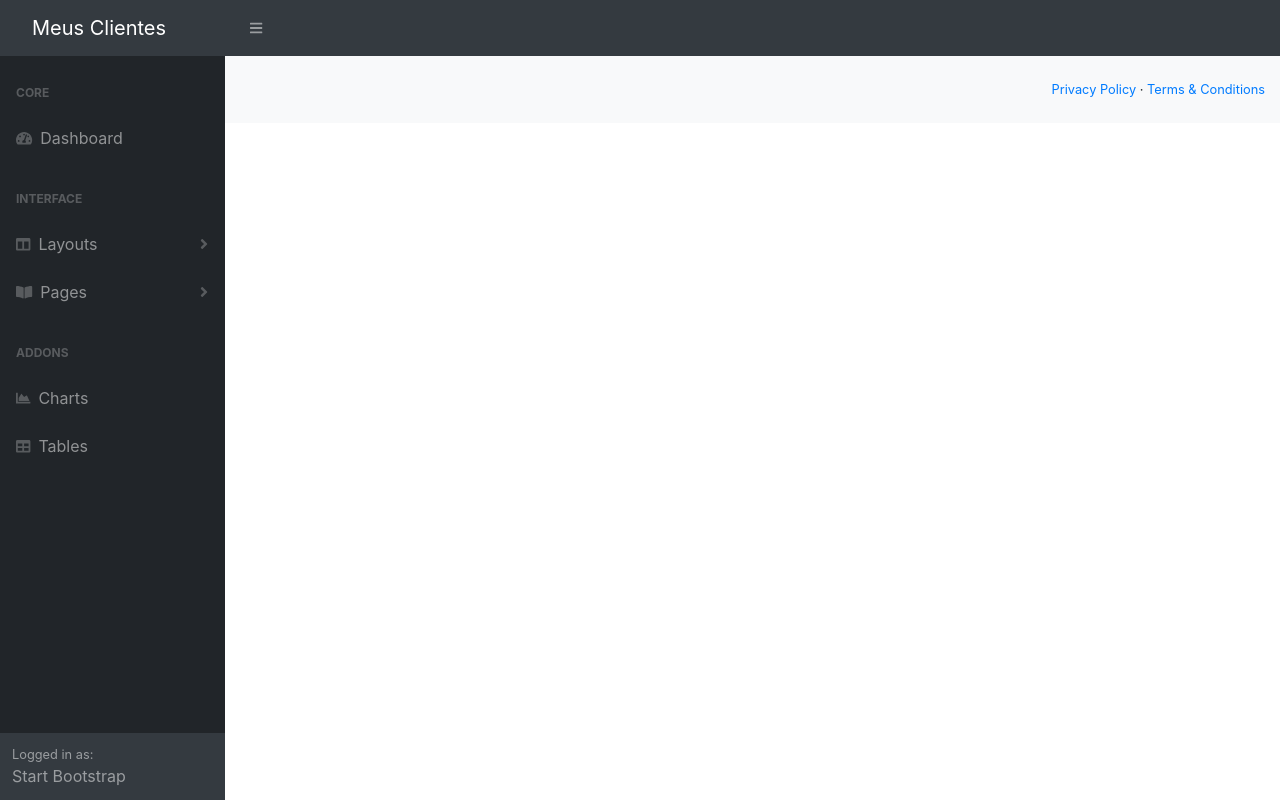
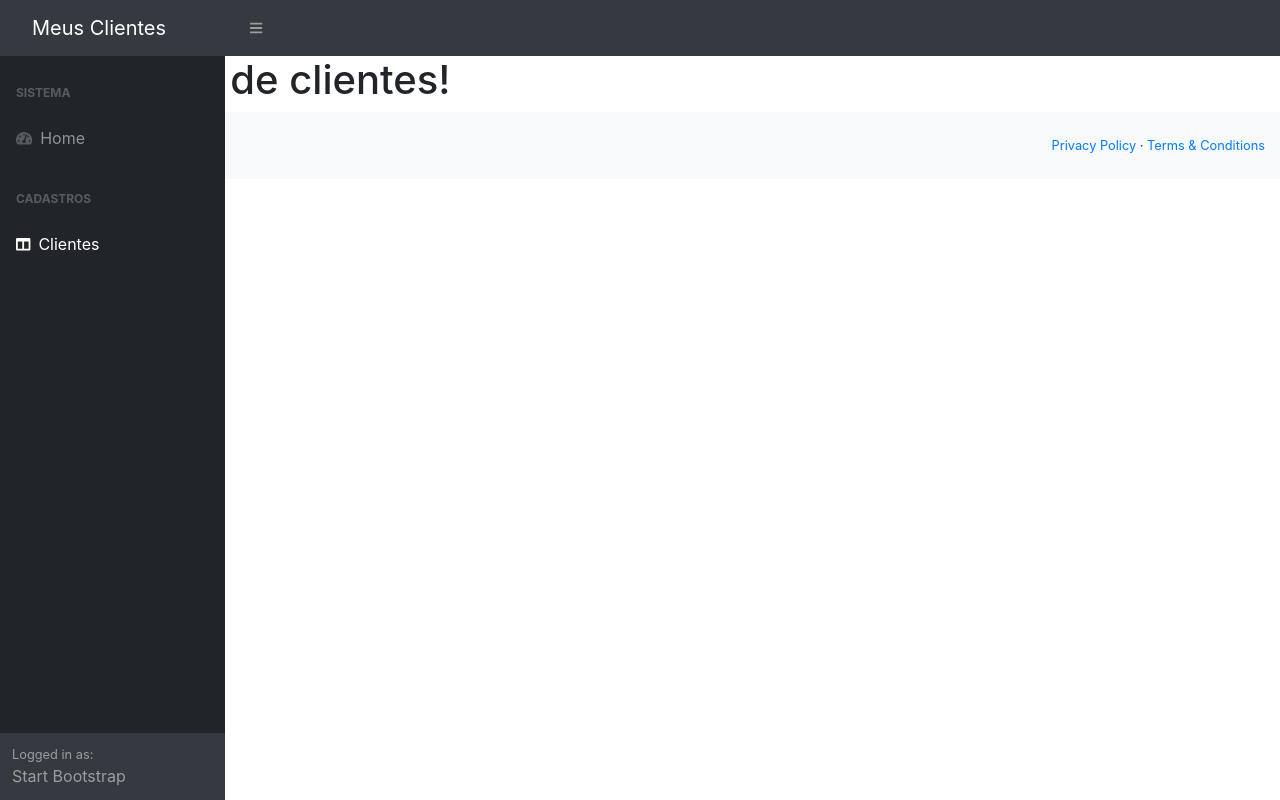
Before and after one commit to lucashsouza/angular-e-spring-full-stack, an Angular app in the folder clientes-app/: page /clientes-form in a window 1280 px wide. Before the commit this address led to /. Built offline with nearby package versions, Linux system fonts and the light colour scheme.

Commit message:
routerLinks

```diff
--- a/clientes-app/src/app/app.module.ts
+++ b/clientes-app/src/app/app.module.ts
@@ -7,6 +7,7 @@ import { AppComponent } from './app.component';
 import { TemplateModule } from './template/template.module';
 import { HomeComponent } from './home/home.component';
 import { FooterComponent } from './footer/footer.component';
+import { ClientesModule } from './clientes/clientes.module';
 
 @NgModule({
   declarations: [
@@ -17,7 +18,8 @@ import { FooterComponent } from './footer/footer.component';
   imports: [
     BrowserModule,
     AppRoutingModule,
-    TemplateModule
+    TemplateModule,
+    ClientesModule
   ],
   providers: [],
   bootstrap: [AppComponent]
--- a/clientes-app/src/app/clientes/clientes-form/clientes-form.component.html
+++ b/clientes-app/src/app/clientes/clientes-form/clientes-form.component.html
@@ -1 +1 @@
-<p>clientes-form works!</p>
+<h1>Formulário de clientes!</h1>
--- a/clientes-app/src/app/clientes/clientes-routing.module.ts
+++ b/clientes-app/src/app/clientes/clientes-routing.module.ts
@@ -1,8 +1,11 @@
 import { NgModule } from '@angular/core';
 import { Routes, RouterModule } from '@angular/router';
+import { ClientesFormComponent } from './clientes-form/clientes-form.component';
 
 
-const routes: Routes = [];
+const routes: Routes = [
+  { path: 'clientes-form', component: ClientesFormComponent }
+];
 
 @NgModule({
   imports: [RouterModule.forChild(routes)],
--- a/clientes-app/src/app/clientes/clientes.module.ts
+++ b/clientes-app/src/app/clientes/clientes.module.ts
@@ -10,6 +10,9 @@ import { ClientesFormComponent } from './clientes-form/clientes-form.component';
   imports: [
     CommonModule,
     ClientesRoutingModule
+  ],
+  exports: [
+    ClientesFormComponent
   ]
 })
 export class ClientesModule { }
--- a/clientes-app/src/app/template/sidebar/sidebar.component.html
+++ b/clientes-app/src/app/template/sidebar/sidebar.component.html
@@ -2,51 +2,22 @@
     <nav class="sb-sidenav accordion sb-sidenav-dark" id="sidenavAccordion">
         <div class="sb-sidenav-menu">
             <div class="nav">
-                <div class="sb-sidenav-menu-heading">Core</div>
-                <a class="nav-link" href="index.html"
-                    ><div class="sb-nav-link-icon"><i class="fas fa-tachometer-alt"></i></div>
-                    Dashboard</a
-                >
-                <div class="sb-sidenav-menu-heading">Interface</div>
-                <a class="nav-link collapsed" href="#" data-toggle="collapse" data-target="#collapseLayouts" aria-expanded="false" aria-controls="collapseLayouts"
-                    ><div class="sb-nav-link-icon"><i class="fas fa-columns"></i></div>
-                    Layouts
-                    <div class="sb-sidenav-collapse-arrow"><i class="fas fa-angle-down"></i></div
-                ></a>
-                <div class="collapse" id="collapseLayouts" aria-labelledby="headingOne" data-parent="#sidenavAccordion">
-                    <nav class="sb-sidenav-menu-nested nav"><a class="nav-link" href="layout-static.html">Static Navigation</a><a class="nav-link" href="layout-sidenav-light.html">Light Sidenav</a></nav>
-                </div>
-                <a class="nav-link collapsed" href="#" data-toggle="collapse" data-target="#collapsePages" aria-expanded="false" aria-controls="collapsePages"
-                    ><div class="sb-nav-link-icon"><i class="fas fa-book-open"></i></div>
-                    Pages
-                    <div class="sb-sidenav-collapse-arrow"><i class="fas fa-angle-down"></i></div
-                ></a>
-                <div class="collapse" id="collapsePages" aria-labelledby="headingTwo" data-parent="#sidenavAccordion">
-                    <nav class="sb-sidenav-menu-nested nav accordion" id="sidenavAccordionPages">
-                        <a class="nav-link collapsed" href="#" data-toggle="collapse" data-target="#pagesCollapseAuth" aria-expanded="false" aria-controls="pagesCollapseAuth"
-                            >Authentication
-                            <div class="sb-sidenav-collapse-arrow"><i class="fas fa-angle-down"></i></div
-                        ></a>
-                        <div class="collapse" id="pagesCollapseAuth" aria-labelledby="headingOne" data-parent="#sidenavAccordionPages">
-                            <nav class="sb-sidenav-menu-nested nav"><a class="nav-link" href="login.html">Login</a><a class="nav-link" href="register.html">Register</a><a class="nav-link" href="password.html">Forgot Password</a></nav>
-                        </div>
-                        <a class="nav-link collapsed" href="#" data-toggle="collapse" data-target="#pagesCollapseError" aria-expanded="false" aria-controls="pagesCollapseError"
-                            >Error
-                            <div class="sb-sidenav-collapse-arrow"><i class="fas fa-angle-down"></i></div
-                        ></a>
-                        <div class="collapse" id="pagesCollapseError" aria-labelledby="headingOne" data-parent="#sidenavAccordionPages">
-                            <nav class="sb-sidenav-menu-nested nav"><a class="nav-link" href="401.html">401 Page</a><a class="nav-link" href="404.html">404 Page</a><a class="nav-link" href="500.html">500 Page</a></nav>
-                        </div>
-                    </nav>
-                </div>
-                <div class="sb-sidenav-menu-heading">Addons</div>
-                <a class="nav-link" href="charts.html"
-                    ><div class="sb-nav-link-icon"><i class="fas fa-chart-area"></i></div>
-                    Charts</a
-                ><a class="nav-link" href="tables.html"
-                    ><div class="sb-nav-link-icon"><i class="fas fa-table"></i></div>
-                    Tables</a
-                >
+                <div class="sb-sidenav-menu-heading">Sistema</div>
+                <a class="nav-link" routerLink="/home">
+                    <div class="sb-nav-link-icon">
+                        <i class="fas fa-tachometer-alt"></i>
+                    </div>
+                    Home
+                </a>
+                <div class="sb-sidenav-menu-heading">Cadastros</div>
+                <a class="nav-link collapsed" routerLink="/clientes-form"
+                    data-toggle="collapse" data-target="#collapseLayouts"
+                    aria-expanded="false" aria-controls="collapseLayouts">
+                    <div class="sb-nav-link-icon">
+                        <i class="fas fa-columns"></i>
+                    </div>
+                    Clientes
+                </a>
             </div>
         </div>
         <div class="sb-sidenav-footer">
--- a/clientes-app/src/app/template/template.module.ts
+++ b/clientes-app/src/app/template/template.module.ts
@@ -2,6 +2,7 @@ import { NgModule } from '@angular/core';
 import { CommonModule } from '@angular/common';
 import { NavbarComponent } from './navbar/navbar.component';
 import { SidebarComponent } from './sidebar/sidebar.component';
+import { RouterModule } from '@angular/router';
 
 
 
@@ -11,7 +12,8 @@ import { SidebarComponent } from './sidebar/sidebar.component';
     SidebarComponent
   ],
   imports: [
-    CommonModule
+    CommonModule,
+    RouterModule
   ],
   exports: [
     NavbarComponent,
```
